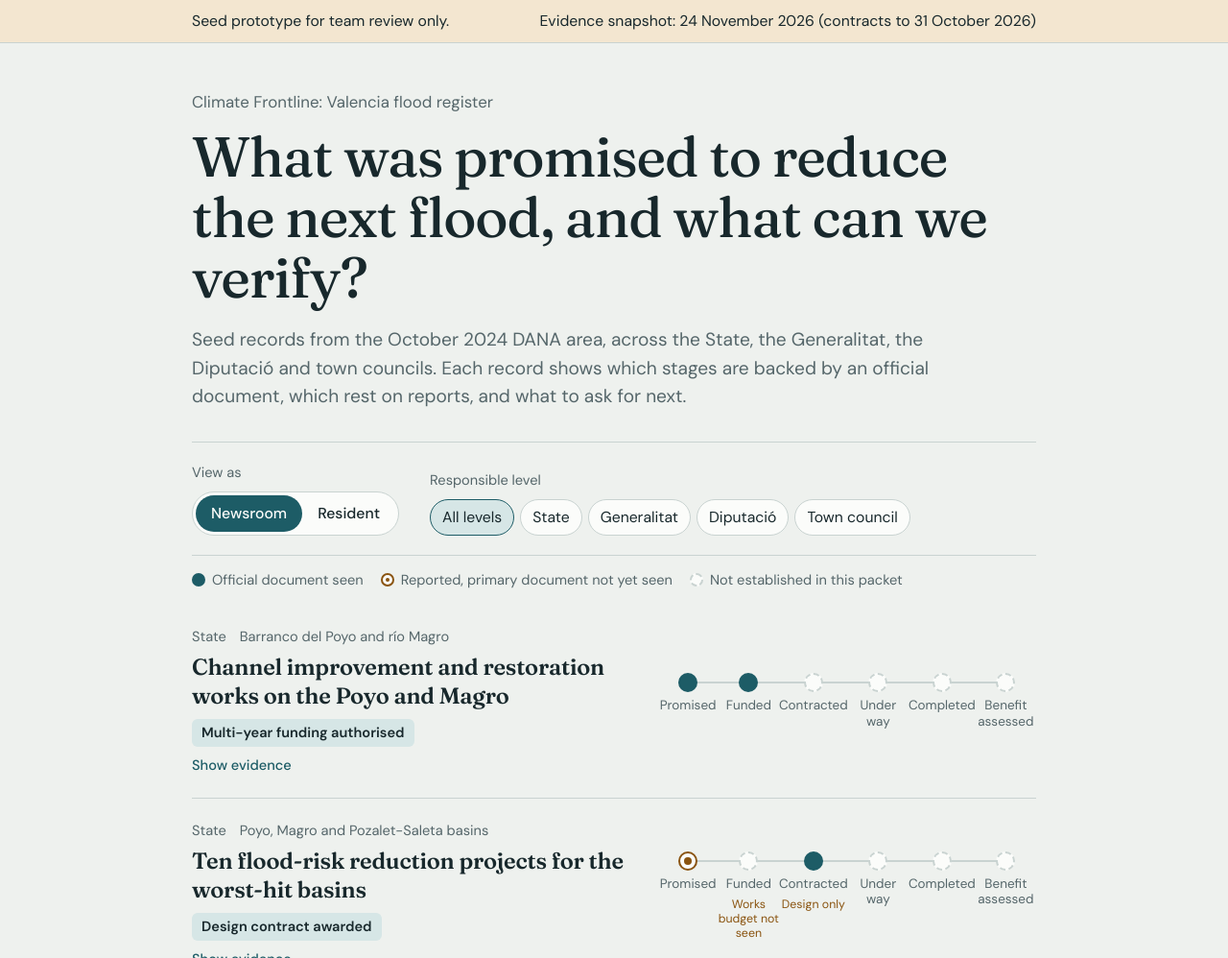
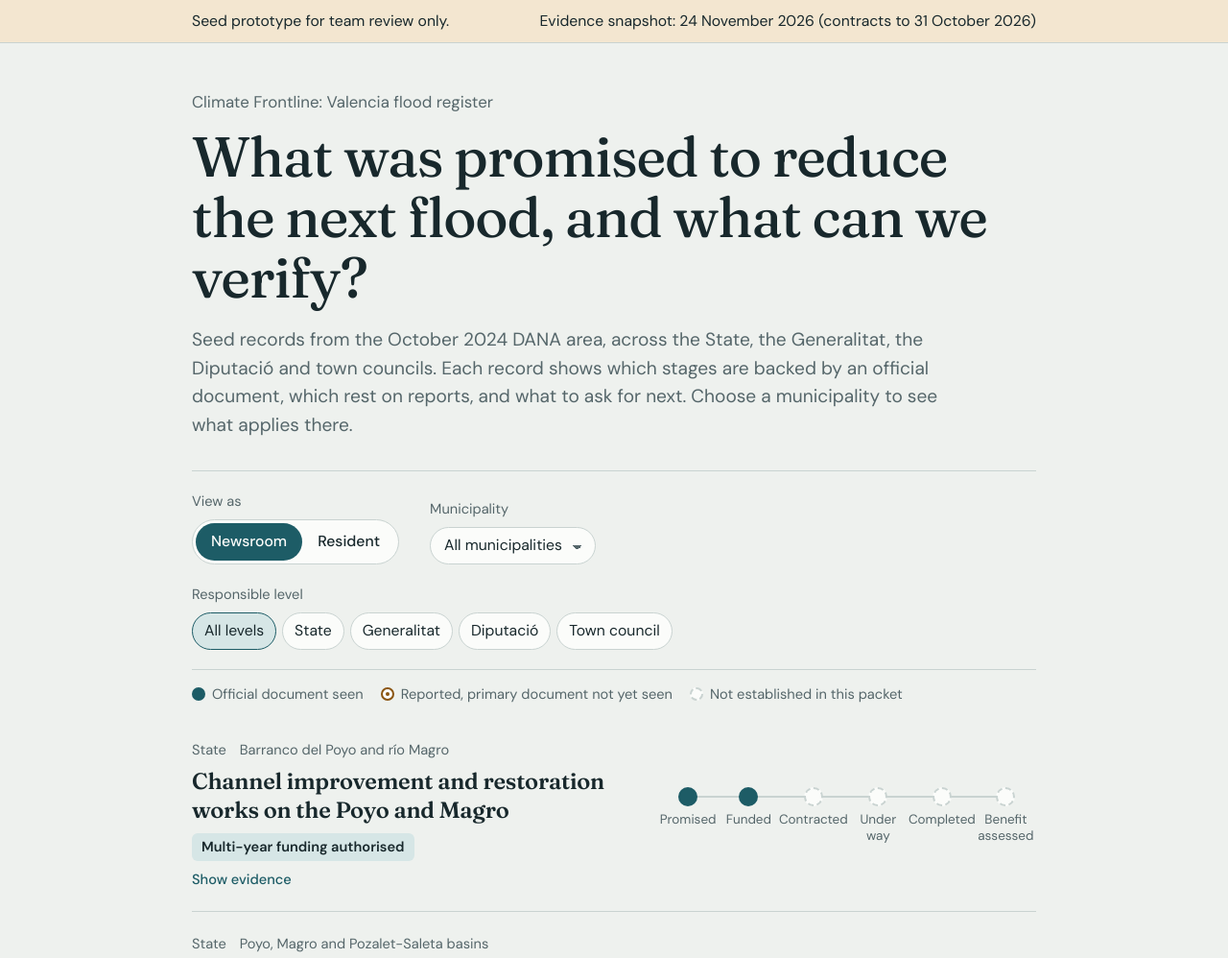
Before and after one commit to CodeForAfrica/ejc-climate-frontline, a plain HTML site: page site/index.html in a window 1280 px wide. Shown: the top 998 px of the page at 96% size. Drawn offline with Linux system fonts and the light colour scheme.

Commit message:
Add a municipality filter to the register
Records are tagged with the towns their sources name. Choosing a town shows those records, the province- and region-wide records, and a note on river-basin records not yet tied to towns. Each town has a shareable #town= link.

Co-Authored-By: Claude Opus 5.5 <noreply@anthropic.com>

```diff
--- a/site/index.html
+++ b/site/index.html
@@ -109,6 +109,12 @@ section.more ul{padding-left:18px;margin:0}
 section.more li + li{margin-top:8px}
 footer{border-top:1px solid var(--line);padding:20px 0 32px;font-size:.8125rem;color:var(--muted)}
 .empty{padding:28px 0;color:var(--muted)}
+.group select{font:inherit;font-size:.875rem;color:var(--ink);background:var(--paper);border:1px solid var(--line);border-radius:999px;padding:6px 34px 6px 14px;min-height:36px;max-width:100%;appearance:none;background-image:linear-gradient(45deg,transparent 50%,var(--muted) 50%),linear-gradient(135deg,var(--muted) 50%,transparent 50%);background-position:calc(100% - 18px) 55%,calc(100% - 13px) 55%;background-size:5px 5px;background-repeat:no-repeat}
+.subhead{font-family:var(--serif);font-weight:600;font-size:1.125rem;margin:28px 0 2px}
+.subnote{color:var(--muted);font-size:.9375rem;max-width:70ch;margin-top:4px}
+.basin-note{border:1px dashed var(--line);border-radius:10px;padding:16px 20px;margin-top:22px}
+.basin-note h3{font-size:.9375rem;font-weight:600;margin-bottom:6px}
+.basin-note ul{margin:6px 0 0;padding-left:18px;color:var(--muted);font-size:.9375rem}
 
 @media (max-width:1024px){
   .wrap{width:auto}
@@ -131,7 +137,7 @@ footer{border-top:1px solid var(--line);padding:20px 0 32px;font-size:.8125rem;c
   <header class="hero">
     <p class="kicker">Climate Frontline: Valencia flood register</p>
     <h1>What was promised to reduce the next flood, and what can we verify?</h1>
-    <p class="lede">Seed records from the October 2024 DANA area, across the State, the Generalitat, the Diputació and town councils. Each record shows which stages are backed by an official document, which rest on reports, and what to ask for next.</p>
+    <p class="lede">Seed records from the October 2024 DANA area, across the State, the Generalitat, the Diputació and town councils. Each record shows which stages are backed by an official document, which rest on reports, and what to ask for next. Choose a municipality to see what applies there.</p>
   </header>
 
   <div class="toolbar" role="group" aria-label="Filters">
@@ -141,6 +147,10 @@ footer{border-top:1px solid var(--line);padding:20px 0 32px;font-size:.8125rem;c
         <button type="button" data-view="newsroom" aria-pressed="true">Newsroom</button>
         <button type="button" data-view="resident" aria-pressed="false">Resident</button>
       </div>
+    </div>
+    <div class="group">
+      <label for="town" id="town-label" style="font-size:.8125rem;color:var(--muted)">Municipality</label>
+      <select id="town"></select>
     </div>
     <div class="group">
       <span id="level-label">Responsible level</span>
@@ -154,7 +164,7 @@ footer{border-top:1px solid var(--line);padding:20px 0 32px;font-size:.8125rem;c
     <span><i class="dot none" aria-hidden="true"></i>Not established in this packet</span>
   </div>
 
-  <ul class="records" id="records"></ul>
+  <div id="records"></div>
   <div id="gaps"></div>
 
   <section class="more">
@@ -208,7 +218,7 @@ const SRC = {
 };
 // chain values: d = official document seen, r = reported only, n = not established; optional note per stage
 const RECORDS = [
-  {id:"poyo-magro", level:"State", body:"Confederación Hidrográfica del Júcar", area:"Barranco del Poyo and río Magro",
+  {id:"poyo-magro", reach:"basin", towns:[], level:"State", body:"Confederación Hidrográfica del Júcar", area:"Barranco del Poyo and río Magro",
    title:"Channel improvement and restoration works on the Poyo and Magro",
    status:"Multi-year funding authorised", kind:"doc",
    chain:[["d"],["d"],["n"],["n"],["n"],["n"]],
@@ -219,7 +229,7 @@ const RECORDS = [
    resident:"Money for this project has been approved in the State budget, spread over five years, with most of it planned for 2027 and 2028. Approval means the money can be spent. It does not show that work has started.",
    ask:["When will the works be tendered, and when should they start?","Which streets and towns are the works designed to protect?"],
    sources:["hacienda"]},
-  {id:"ten-projects", level:"State", body:"Confederación Hidrográfica del Júcar", area:"Poyo, Magro and Pozalet-Saleta basins",
+  {id:"ten-projects", reach:"basin", towns:[], level:"State", body:"Confederación Hidrográfica del Júcar", area:"Poyo, Magro and Pozalet-Saleta basins",
    title:"Ten flood-risk reduction projects for the worst-hit basins",
    status:"Design contract awarded", kind:"doc",
    chain:[["r"],["n","Works budget not seen"],["d","Design only"],["n"],["n"],["n"]],
@@ -230,7 +240,7 @@ const RECORDS = [
    resident:"Engineers have been hired to design ten projects, such as areas that can store floodwater and wider river channels. These are still plans. Building them is not expected to be tendered before 2027.",
    ask:["When can residents see and comment on the proposals?","Which of the ten projects covers my town, and what is its timetable?"],
    sources:["moncloa","ld","p_alt"]},
-  {id:"dph-phase2", level:"State", body:"Confederación Hidrográfica del Júcar", area:"Valencia province channels",
+  {id:"dph-phase2", reach:"province", towns:[], level:"State", body:"Confederación Hidrográfica del Júcar", area:"Valencia province channels",
    title:"Phase 2 removal of channel blockages and bank repairs",
    status:"Multi-year funding authorised", kind:"doc",
    chain:[["d"],["d"],["n"],["n"],["n"],["n"]],
@@ -241,7 +251,7 @@ const RECORDS = [
    resident:"Money has been approved to clear debris that blocks river channels and to repair damaged banks. The list of places included is not yet in this register.",
    ask:["Which channels near me are included in Phase 2, and when will they be cleared?"],
    sources:["hacienda"]},
-  {id:"torrent", level:"State", body:"Confederación Hidrográfica del Júcar", area:"Torrent",
+  {id:"torrent", reach:"town", towns:["Torrent"], level:"State", body:"Confederación Hidrográfica del Júcar", area:"Torrent",
    title:"Land acquisition for flood-defence works at the Torrent wastewater plant",
    status:"Funding authorised", kind:"doc",
    chain:[["d"],["d"],["n"],["n"],["n"],["n"]],
@@ -252,7 +262,7 @@ const RECORDS = [
    resident:"Money was approved to buy land needed for flood-defence works around Torrent’s wastewater plant. This register has not yet confirmed the works are finished.",
    ask:["Are the flood-defence works at the Torrent plant finished?"],
    sources:["hacienda"]},
-  {id:"chj-emergency", level:"State", body:"Confederación Hidrográfica del Júcar", area:"Poyo, Magro and other channels",
+  {id:"chj-emergency", reach:"basin", towns:["Picanya"], level:"State", body:"Confederación Hidrográfica del Júcar", area:"Poyo, Magro and other channels",
    title:"Emergency repairs to river channels and the river-monitoring network after the DANA",
    status:"Emergency contracts awarded", kind:"doc",
    chain:[["n"],["n"],["d","Five contracts"],["n"],["n"],["n"]],
@@ -263,7 +273,7 @@ const RECORDS = [
    resident:"The river authority has contracts to repair river channels and the river-level monitoring network damaged in October 2024. These are repairs. The contracts do not show whether the work is finished.",
    ask:["Have the repairs on my stretch of river been finished?","Do the repairs only restore the channels, or do they add protection?"],
    sources:["p_magro","p_poyo","p_poyob","p_cauces","p_saih"]},
-  {id:"saleta", level:"State", body:"Ministry for the Ecological Transition (Dirección General del Agua)", area:"Barranco de la Saleta, Aldaia",
+  {id:"saleta", reach:"town", towns:["Aldaia"], level:"State", body:"Ministry for the Ecological Transition (Dirección General del Agua)", area:"Barranco de la Saleta, Aldaia",
    title:"Flood protection on the Barranco de la Saleta, section 2",
    status:"Tender under evaluation", kind:"doc",
    chain:[["n"],["n"],["n","Tendered, not yet awarded"],["n"],["n"],["n"]],
@@ -274,7 +284,7 @@ const RECORDS = [
    resident:"The national government is choosing a company for a large flood-protection project on the Barranco de la Saleta near Aldaia. Nothing has been awarded or built yet.",
    ask:["Which streets in Aldaia is the project designed to protect?","When is construction expected to start?"],
    sources:["p_saleta"]},
-  {id:"barxeta", level:"State", body:"Ministry for the Ecological Transition (Dirección General del Agua)", area:"Barranco de Barxeta",
+  {id:"barxeta", reach:"basin", towns:[], level:"State", body:"Ministry for the Ecological Transition (Dirección General del Agua)", area:"Barranco de Barxeta",
    title:"Flood-risk adaptation works on the Barranco de Barxeta, phases I and II",
    status:"Tenders under evaluation", kind:"doc",
    chain:[["n"],["n"],["n","Tendered, not yet awarded"],["n"],["n"],["n"]],
@@ -285,7 +295,7 @@ const RECORDS = [
    resident:"The national government is choosing companies to build flood works on the Barranco de Barxeta in two phases. Nothing has been awarded or built yet.",
    ask:["Which homes and roads are the Barxeta works designed to protect?"],
    sources:["p_barx1","p_barx2","p_barxexp"]},
-  {id:"forest", level:"State", body:"Ministry for the Ecological Transition (Dirección General de Biodiversidad, Bosques y Desertificación)", area:"Poyo, Pozalet-Saleta and Magro catchments",
+  {id:"forest", reach:"basin", towns:[], level:"State", body:"Ministry for the Ecological Transition (Dirección General de Biodiversidad, Bosques y Desertificación)", area:"Poyo, Pozalet-Saleta and Magro catchments",
    title:"Forest and soil restoration to slow runoff in the Poyo, Pozalet-Saleta and Magro catchments",
    status:"Contract awarded", kind:"doc",
    chain:[["n"],["n"],["d"],["n"],["n"],["n"]],
@@ -296,7 +306,7 @@ const RECORDS = [
    resident:"A company has been hired to restore forest and soil in the hills upstream of the worst-hit towns, which helps the ground hold back rainwater. The contract does not show whether the work is done.",
    ask:["Where in the catchment is the restoration taking place?"],
    sources:["p_forest"]},
-  {id:"rerd", level:"Generalitat", body:"Generalitat Valenciana (Consell)", area:"Comunitat Valenciana",
+  {id:"rerd", reach:"region", towns:[], level:"Generalitat", body:"Generalitat Valenciana (Consell)", area:"Comunitat Valenciana",
    title:"Generalitat recovery and resilience plan for the DANA (Plan RERD)",
    status:"Plan named; contents not reviewed", kind:"reported",
    chain:[["r"],["n"],["n"],["n"],["n"],["n"]],
@@ -307,7 +317,7 @@ const RECORDS = [
    resident:"The regional government has a plan for recovery and resilience after the DANA. This register has not yet reviewed what it commits to on flood protection.",
    ask:["Which measures in the plan reduce flood risk in my area, and how much is budgeted?"],
    sources:["moncloa"]},
-  {id:"beniparrell", level:"Generalitat", body:"Conselleria de Agricultura, Agua, Ganadería y Pesca", area:"Beniparrell",
+  {id:"beniparrell", reach:"town", towns:["Beniparrell"], level:"Generalitat", body:"Conselleria de Agricultura, Agua, Ganadería y Pesca", area:"Beniparrell",
    title:"Works on the Barranco de Picassent in Beniparrell to reduce flood risk",
    status:"Contract awarded", kind:"doc",
    chain:[["n"],["n"],["d"],["n"],["n"],["n"]],
@@ -318,7 +328,7 @@ const RECORDS = [
    resident:"The regional government has hired a company to rebuild the barranco through Beniparrell to reduce the risk of flooding in the town. The contract does not show that work has started.",
    ask:["When will the works start and finish?","How big a flood is the channel designed for?"],
    sources:["p_benip","p_benipexp"]},
-  {id:"casella", level:"Generalitat", body:"Conselleria de Agricultura, Agua, Ganadería y Pesca", area:"Alzira",
+  {id:"casella", reach:"town", towns:["Alzira"], level:"Generalitat", body:"Conselleria de Agricultura, Agua, Ganadería y Pesca", area:"Alzira",
    title:"Widening the Barranco de la Casella to prevent flooding in Alzira",
    status:"Contract awarded", kind:"doc",
    chain:[["n"],["n"],["d","Design and build"],["n"],["n"],["n"]],
@@ -329,7 +339,7 @@ const RECORDS = [
    resident:"The regional government has hired a company to design and build a wider channel for the Barranco de la Casella to protect central Alzira. The contract does not show that work has started.",
    ask:["When will the works on the Barranco de la Casella be finished?"],
    sources:["p_casella"]},
-  {id:"protocol", level:"Diputació", body:"Diputació de València", area:"Valencia province",
+  {id:"protocol", reach:"province", towns:[], level:"Diputació", body:"Diputació de València", area:"Valencia province",
    title:"Diputació climate emergency protocol",
    status:"Publication reported", kind:"reported",
    chain:[["r","Protocol published"],["n"],["n"],["n"],["n"],["n"]],
@@ -340,7 +350,7 @@ const RECORDS = [
    resident:"The provincial council has published an emergency protocol for climate events. This register has not yet reviewed what it promises.",
    ask:["What does the protocol require the Diputació to do before and during heavy rain?"],
    sources:["dival"]},
-  {id:"paiporta", level:"Town council", body:"Ajuntament de Paiporta", area:"Paiporta",
+  {id:"paiporta", reach:"town", towns:["Paiporta"], level:"Town council", body:"Ajuntament de Paiporta", area:"Paiporta",
    title:"Paiporta urban drainage improvements",
    status:"Council claim reported", kind:"reported",
    chain:[["n"],["n"],["n"],["n"],["r","Partly, per council"],["n"]],
@@ -357,7 +367,10 @@ const GAPS = [
   {title:"Valencia city and other affected towns", text:"Only one town council is covered so far. The next step is to sample towns that joined the GVA local DANA transparency space."}
 ];
 
-let view = "newsroom", level = "All levels";
+let view = "newsroom", level = "All levels", town = "";
+const TOWNS = [...new Set(RECORDS.flatMap(r => r.towns))].sort((a,b)=>a.localeCompare(b,"es"));
+const WIDE = {province:"Valencia province", region:"Comunitat Valenciana"};
+try { const h = decodeURIComponent(location.hash.replace(/^#town=/,"")); if(TOWNS.includes(h)) town = h; } catch(e){}
 const open = new Set();
 const $ = s => document.querySelector(s);
 const esc = s => String(s).replace(/[&<>"]/g, c => ({"&":"&amp;","<":"&lt;",">":"&gt;","\"":"&quot;"}[c]));
@@ -386,8 +399,10 @@ function bodyHTML(r){
 }
 function render(){
   $("#levels").innerHTML = LEVELS.map(l=>`<button type="button" aria-pressed="${l===level}" data-level="${esc(l)}">${esc(l)}</button>`).join("");
-  const list = RECORDS.filter(r => level==="All levels" || r.level===level);
-  $("#records").innerHTML = list.length ? list.map(r=>{
+  $("#town").innerHTML = `<option value="">All municipalities</option>` +
+    TOWNS.map(x=>`<option value="${esc(x)}"${x===town?" selected":""}>${esc(x)}</option>`).join("");
+  const atLevel = RECORDS.filter(r => level==="All levels" || r.level===level);
+  const item = r=>{
     const isOpen = open.has(r.id);
     return `<li class="record">
       <button type="button" class="rhead" aria-expanded="${isOpen}" aria-controls="b-${r.id}" data-id="${r.id}">
@@ -401,10 +416,28 @@ function render(){
       </button>
       <div class="rbody" id="b-${r.id}" ${isOpen?"":"hidden"}>${bodyHTML(r)}</div>
     </li>`;
-  }).join("") : `<li class="empty">No seed records at this level yet.</li>`;
-  const gaps = (level==="All levels") ? GAPS : [];
+  };
+  const ul = rs => `<ul class="records">${rs.map(item).join("")}</ul>`;
+  if(!town){
+    $("#records").innerHTML = atLevel.length ? ul(atLevel) : `<p class="empty">No seed records at this level yet.</p>`;
+  } else {
+    const named = atLevel.filter(r => r.towns.includes(town));
+    const wide = atLevel.filter(r => WIDE[r.reach]);
+    const basin = atLevel.filter(r => r.reach==="basin" && !r.towns.includes(town));
+    $("#records").innerHTML =
+      `<h2 class="subhead">Records that name ${esc(town)}</h2>` +
+      (named.length ? ul(named) : `<p class="empty">No record at this level names ${esc(town)} yet.</p>`) +
+      (wide.length ? `<h2 class="subhead">Records covering the whole province or region</h2><p class="subnote">These apply to ${esc(town)} along with every other municipality in their area.</p>` + ul(wide) : "") +
+      (basin.length ? `<div class="basin-note"><h3>River-basin records not yet tied to towns</h3><p class="subnote">These cover river basins or channels, but their sources do not yet list which municipalities are included. Choose All municipalities to see them.</p><ul>${basin.map(r=>`<li>${esc(r.title)} (${esc(r.area)})</li>`).join("")}</ul></div>` : "");
+  }
+  const gaps = (level==="All levels" && !town) ? GAPS : [];
   $("#gaps").innerHTML = gaps.map(g=>`<div class="gap"><h3>Not yet covered: ${esc(g.title)}</h3><p>${esc(g.text)}</p></div>`).join("");
 }
+$("#town").addEventListener("change", e=>{
+  town = e.target.value;
+  try { history.replaceState(null, "", town ? "#town=" + encodeURIComponent(town) : location.pathname + location.search); } catch(err){}
+  render();
+});
 document.addEventListener("click", e=>{
   const v = e.target.closest("[data-view]");
   if(v){ view = v.dataset.view; document.querySelectorAll("[data-view]").forEach(b=>b.setAttribute("aria-pressed", b===v)); render(); return; }
```
